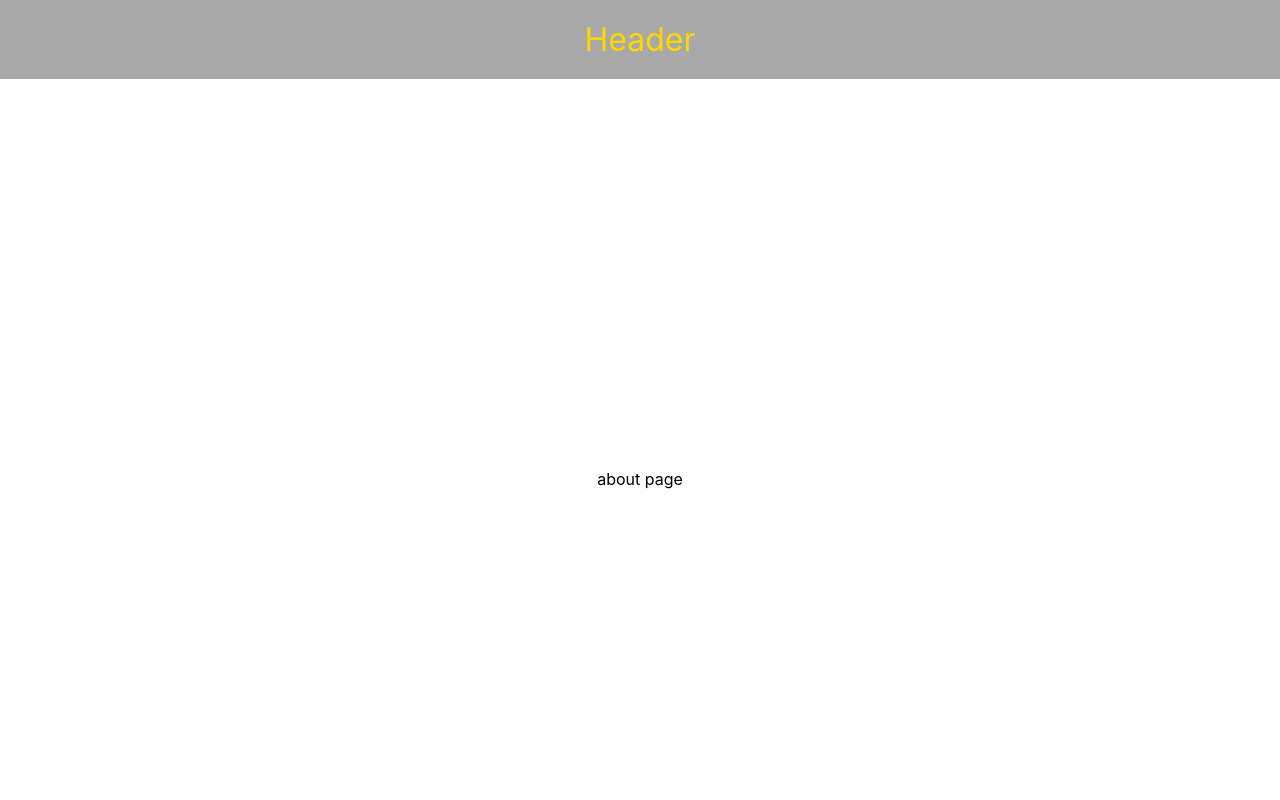
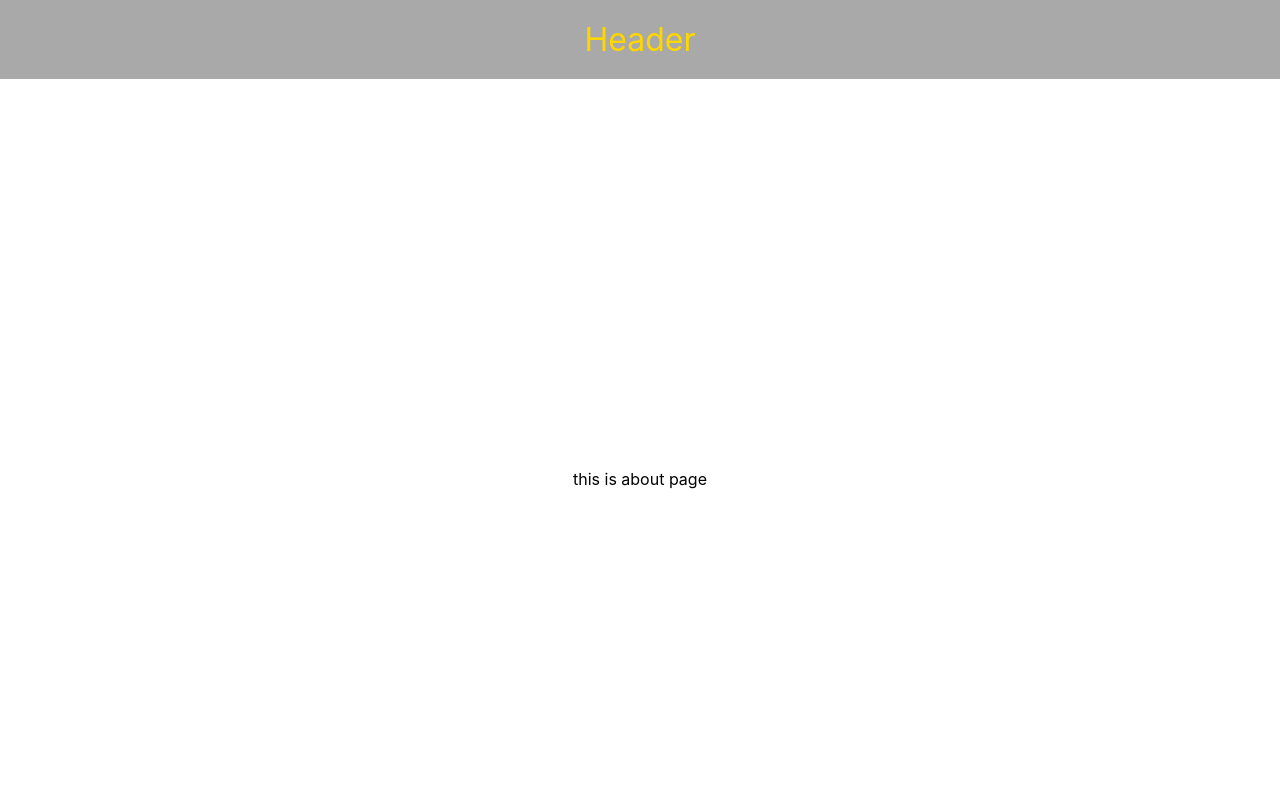
Before and after one commit to armin-bkh/learn-next.js, a Next.js app: page /about in a window 1280 px wide. Shown: the top 800 px of the page. Built offline with nearby package versions, Linux system fonts and the light colour scheme.

Commit message:
use environment variables in next

```diff
--- a/pages/about.js
+++ b/pages/about.js
@@ -1,12 +1,24 @@
 import Head from "next/head";
 
-const About = () => {
+export const getStaticProps = async () => {
+  const user = process.env.DB_USER;
+  const password = process.env.DB_PASSWORD;
+  console.log(user, password);
+  return {
+    props: {
+      title: "this is about",
+      user
+    }
+  }
+}
+
+const About = ({title, user}) => {
   return (
     <>
       <Head>
         <meta name="description" content="about us page" />
       </Head>
-      <main className="main">about page</main>
+      <main className="main">{title} page {process.env.NEXT_PUBLIC_PASSWORD}</main>
     </>
   );
 };
```
